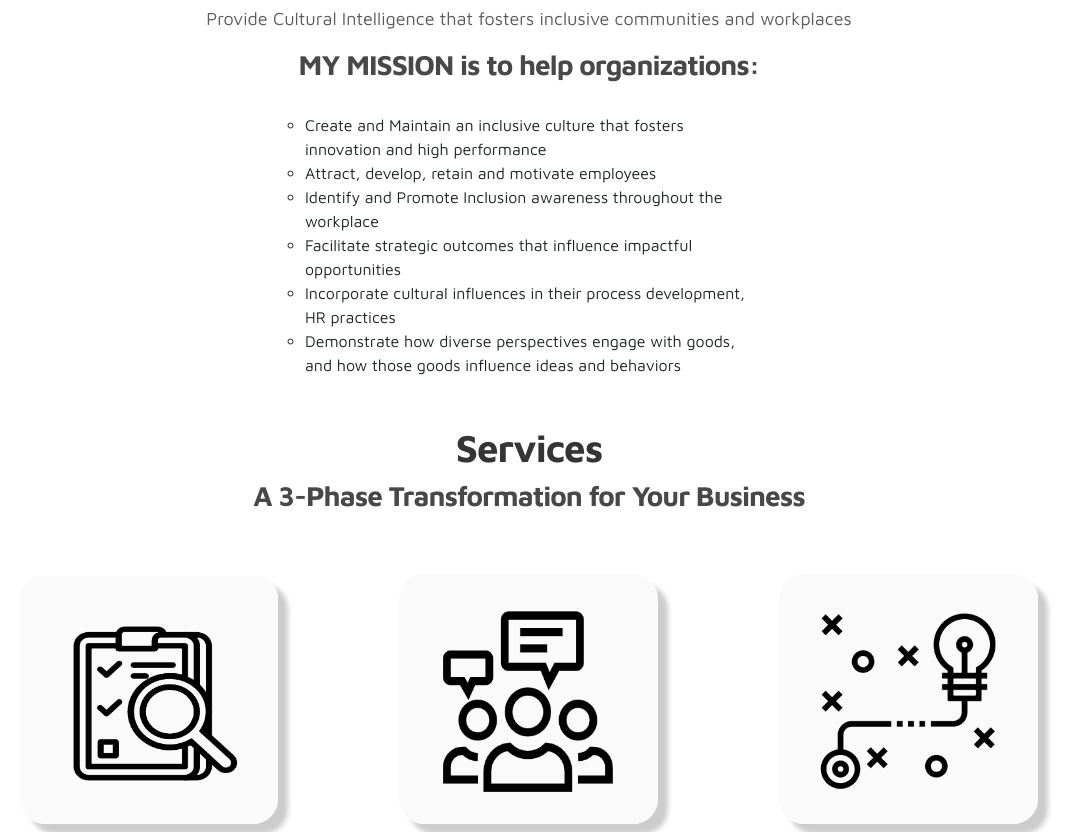
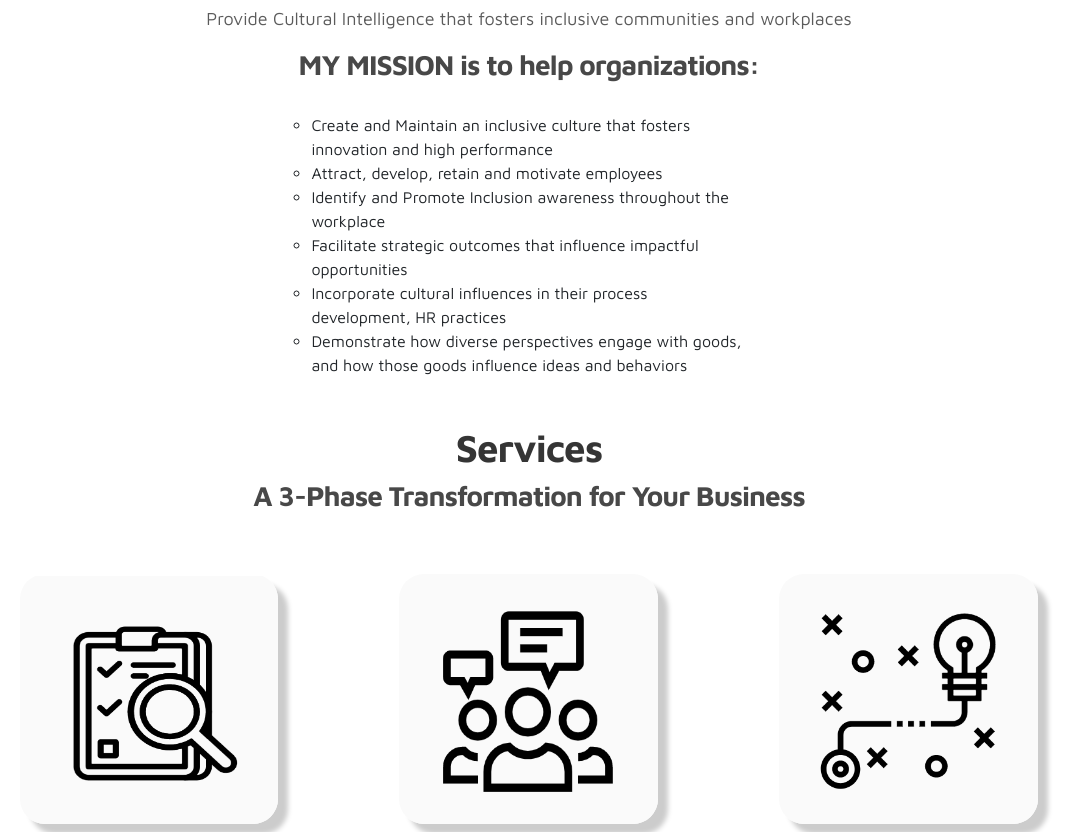
Before and after one commit to YimRegister/ybconsulting, a plain HTML site: page index.html in a window 1280 px wide. Shown: the part 767-1599 px from the top of the page, without its empty margins (111-1192 px from the left). Drawn offline with Linux system fonts and the light colour scheme.

Commit message:
fixing bullets

```diff
--- a/css/tooplate-style.css
+++ b/css/tooplate-style.css
@@ -31,8 +31,7 @@ ul {
   padding: 0;
 }
 ul li {
-  list-style: circle;
-  margin: 0% 15% 0% 15%;
+  list-style: none;
 }
 
 a {
--- a/index.html
+++ b/index.html
@@ -132,13 +132,13 @@ https://www.tooplate.com/view/2115-marvel
     <h3>MY MISSION is to help organizations:</h3>
   </center>
   <br>
-  <ul style="margin-left:25%;margin-right:25%;">
-  <li>Create and Maintain an inclusive culture that fosters innovation and high performance</li>
-  <li>Attract, develop, retain and motivate employees</li>
-  <li>Identify and Promote Inclusion awareness throughout the workplace</li>
-  <li>Facilitate strategic outcomes that influence impactful opportunities</li>
-  <li>Incorporate cultural influences in their process development, HR practices</li>
-  <li>Demonstrate how diverse perspectives engage with goods, and how those goods influence ideas and behaviors</li>
+  <ul style="list-style: circle; padding-left:33%;padding-right:33%;">
+  <li style="list-style:circle;">Create and Maintain an inclusive culture that fosters innovation and high performance</li>
+  <li style="list-style:circle;">Attract, develop, retain and motivate employees</li>
+  <li style="list-style:circle;">Identify and Promote Inclusion awareness throughout the workplace</li>
+  <li style="list-style:circle;">Facilitate strategic outcomes that influence impactful opportunities</li>
+  <li style="list-style:circle;">Incorporate cultural influences in their process development, HR practices</li>
+  <li style="list-style:circle;">Demonstrate how diverse perspectives engage with goods, and how those goods influence ideas and behaviors</li>
 </ul>
 
 
```
